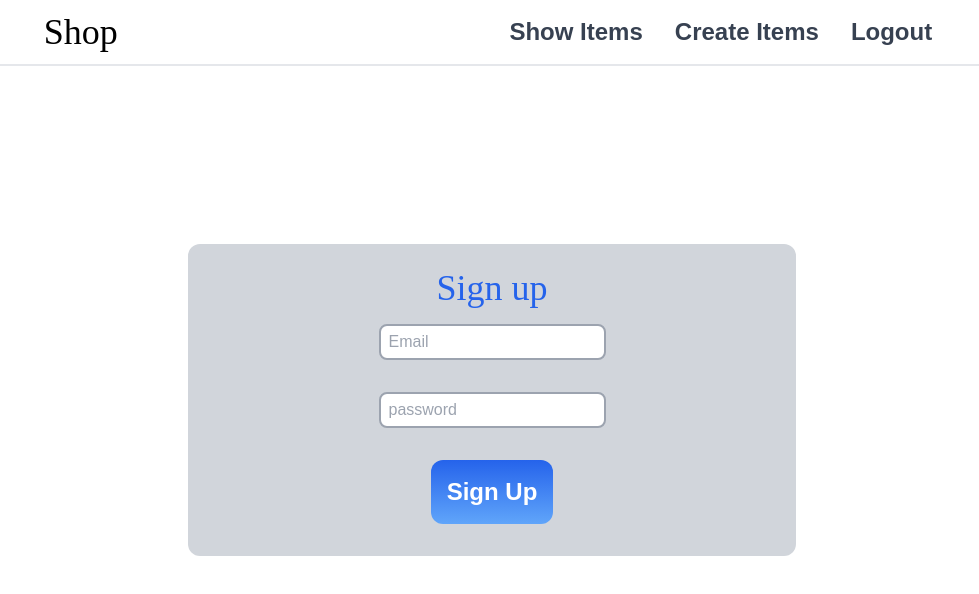
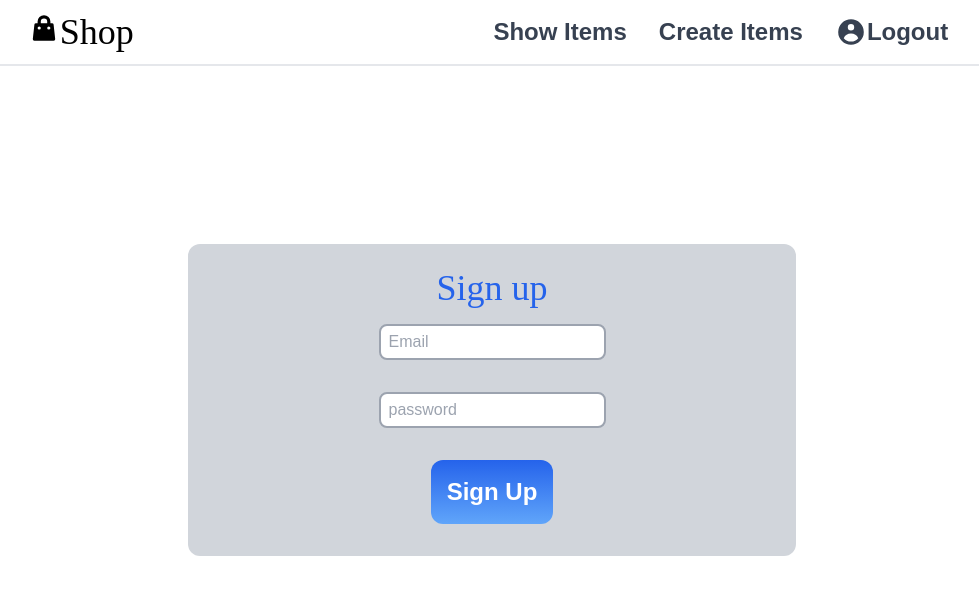
Before and after one commit to xamir-rojas/shop-front, a React (Create React App) app: page /signup in a window 1280 px wide. Shown: the top 594 px of the page, without its empty margins (148-1127 px from the left). Built offline with nearby package versions, Linux system fonts and the light colour scheme; what amazon-cognito-identity-js would draw is missing.

Commit message:
Styles icons and avoiding overflow with Big texts

```diff
--- a/src/components/Navbar.jsx
+++ b/src/components/Navbar.jsx
@@ -3,18 +3,50 @@ import { Link } from "react-router-dom";
 import { AccountContext } from "../Account";
 
 const Navbar = () => {
-
   const { logout } = useContext(AccountContext);
   return (
     <>
       <div className="absolute top-0 flex flex-col sm:flex-row items-center justify-around w-full border-b-2 h-28 sm:h-auto">
-        <Link className="h2 m-2" to="/home">
+        <Link className="h2 m-2 flex" to="/home">
+          <svg
+            xmlns="http://www.w3.org/2000/svg"
+            class="h-8 w-8"
+            viewBox="0 0 20 20"
+            fill="currentColor"
+          >
+            <path
+              fill-rule="evenodd"
+              d="M10 2a4 4 0 00-4 4v1H5a1 1 0 00-.994.89l-1 9A1 1 0 004 18h12a1 1 0 00.994-1.11l-1-9A1 1 0 0015 7h-1V6a4 4 0 00-4-4zm2 5V6a2 2 0 10-4 0v1h4zm-6 3a1 1 0 112 0 1 1 0 01-2 0zm7-1a1 1 0 100 2 1 1 0 000-2z"
+              clip-rule="evenodd"
+            />
+          </svg>
           Shop
         </Link>
         <div className="flex">
-          <Link className="h4 m-4 text-gray-700" to="/home">Show Items</Link>
-          <Link className="h4 m-4 text-gray-700" to="/products/create">Create Items</Link>
-          <button className="h4 m-4 text-gray-700 hover:text-blue-600" onClick={logout}>Logout</button>
+          <Link className="h4 m-4 text-gray-700" to="/home">
+            Show Items
+          </Link>
+          <Link className="h4 m-4 text-gray-700" to="/products/create">
+            Create Items
+          </Link>
+          <button
+            className="h4 m-4 text-gray-700 hover:text-blue-600 flex items-center "
+            onClick={logout}
+          >
+            <svg
+              xmlns="http://www.w3.org/2000/svg"
+              class="h-8 w-8"
+              viewBox="0 0 20 20"
+              fill="currentColor"
+            >
+              <path
+                fill-rule="evenodd"
+                d="M18 10a8 8 0 11-16 0 8 8 0 0116 0zm-6-3a2 2 0 11-4 0 2 2 0 014 0zm-2 4a5 5 0 00-4.546 2.916A5.986 5.986 0 0010 16a5.986 5.986 0 004.546-2.084A5 5 0 0010 11z"
+                clip-rule="evenodd"
+              />
+            </svg>
+            Logout
+          </button>
         </div>
       </div>
     </>
--- a/src/components/Products.jsx
+++ b/src/components/Products.jsx
@@ -28,15 +28,15 @@ const Products = (props) => {
         return (
           <div
             key={item.name}
-            className="product__container"
+            className="product__container overflow"
             onClick={(event) => handleClick(event, item)}
           >
-            <div className="product_title">
+            <div className="product_title overflow-hidden max-h-28 ">
               <h4 className="h4 text-blue-500 group-hover:text-white">
                 {item.name}{" "}
               </h4>
             </div>
-            <div className="product_info">
+            <div className="product_info overflow-hidden max-h-28">
               <p className="group-hover:text-white">
                 {"Calories :" + item.calories} <br />
                 {"Protein :" + item.protein} <br />
```
